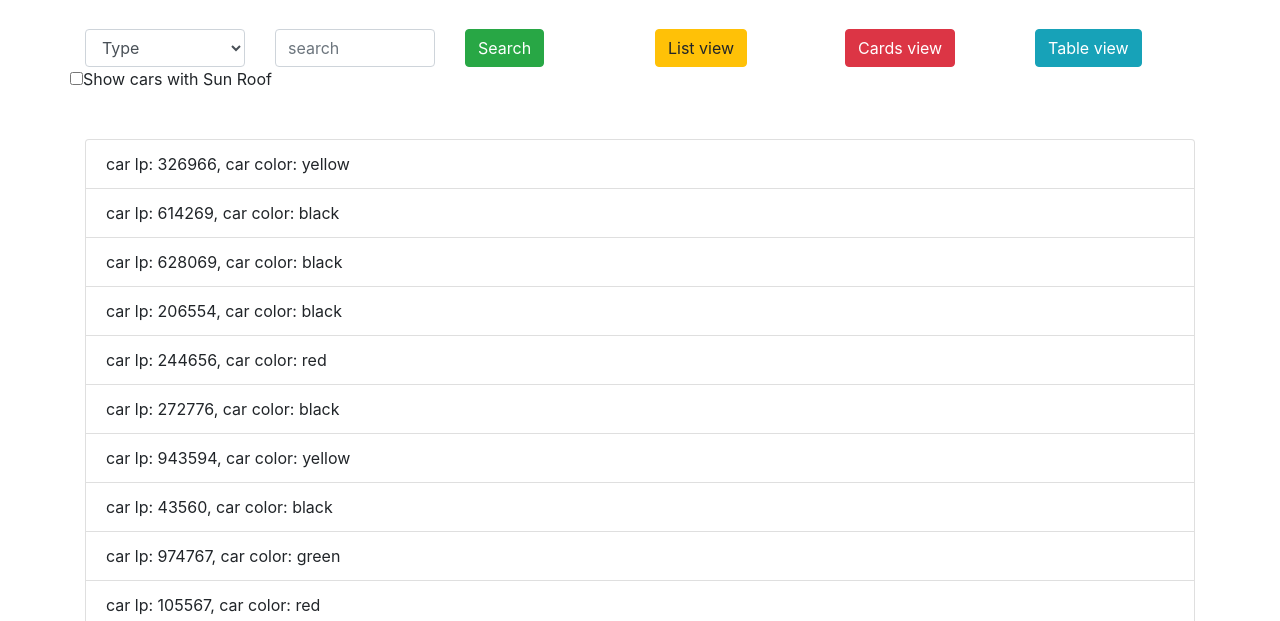
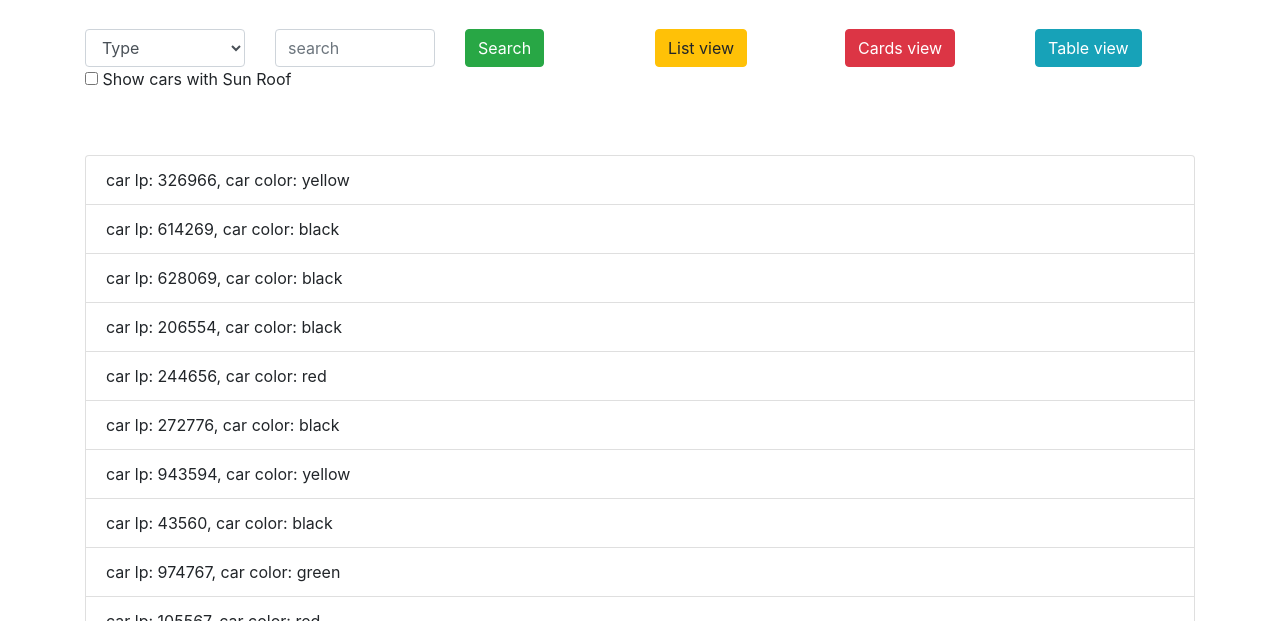
Before and after one commit to ItzikOSD/Cars_checkBox, a plain HTML site: page index.html in a window 1280 px wide. Shown: the part 179-800 px from the top of the page. Drawn offline with nearby package versions, Linux system fonts and the light colour scheme.

Commit message:
getting to try understand how to show to colum

```diff
--- a/index.html
+++ b/index.html
@@ -37,8 +37,8 @@
             <div class="col-lg-2">
                 <button id="tableView" class="btn btn-info"> Table view </button>
             </div>
-            <div>
-                <input type="checkbox" id="sunRoof_b"><lable>Show cars with Sun Roof</lable>
+            <div class="col-lg-4 input-group mb-3" ><lable>
+                <input type="checkbox" id="sunRoof_b" class="" > Show cars with Sun Roof</lable>
             </div>
         </div>
 
```
